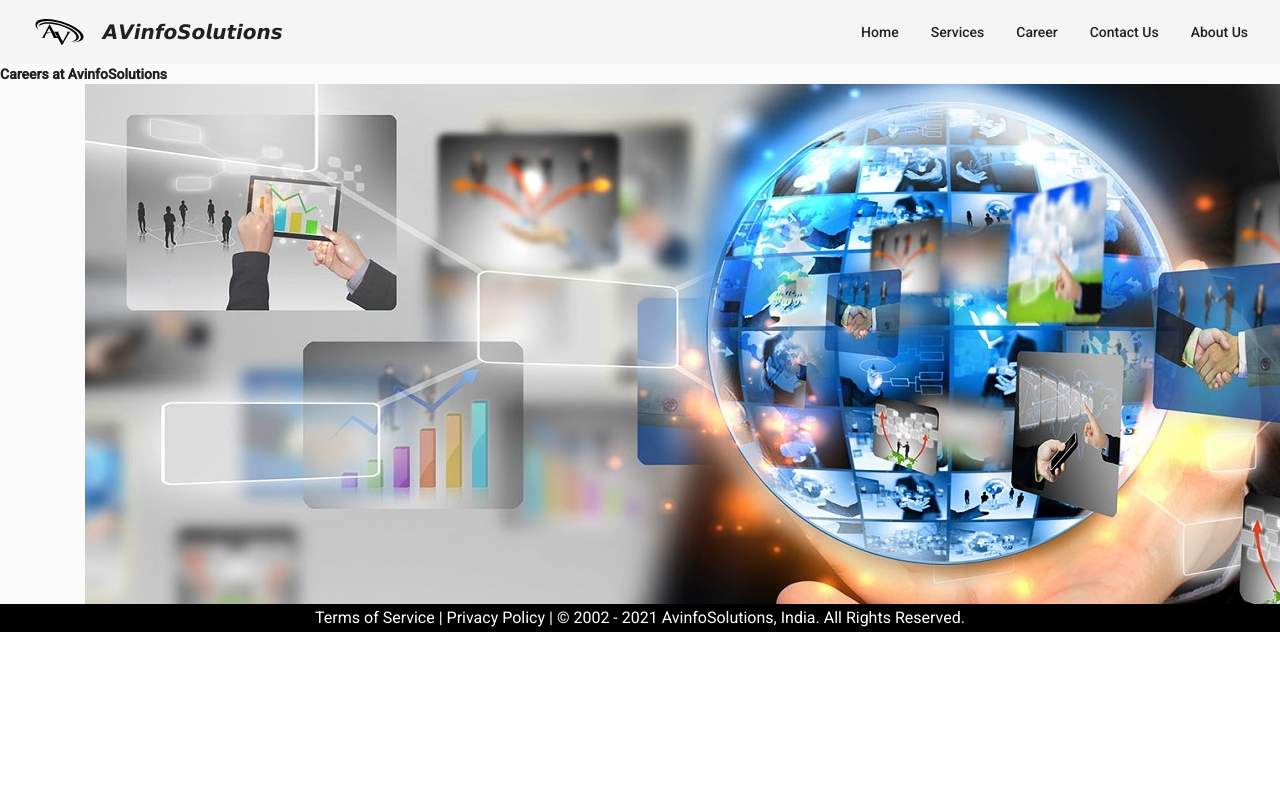
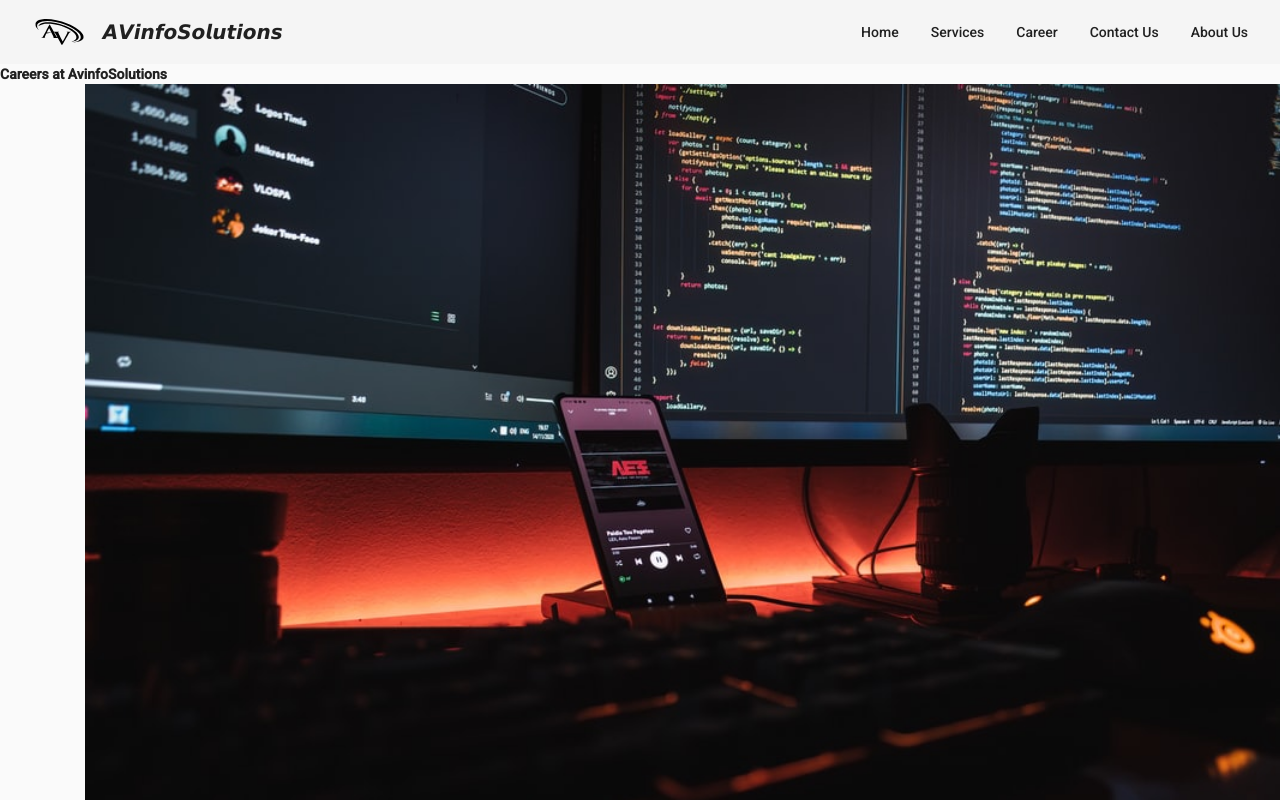
Before and after one commit to vishal121212121212112/AVInfoSolutions, an Angular app: page /career in a window 1280 px wide. Shown: the top 800 px of the page. Built offline with nearby package versions, Linux system fonts and the light colour scheme.

Commit message:
NewImagesAdded

```diff
--- a/src/app/Components/career/career.component.html
+++ b/src/app/Components/career/career.component.html
@@ -1,3 +1,5 @@
 <div><div ><b>Careers at AvinfoSolutions</b></div>
+<img class="img-class" src="assets\images\HDbackround.jpg" width="1200px" alt="" >
+
 <img class="img-class" src="assets\images\career.jpg"  alt="" >
 </div>
```
